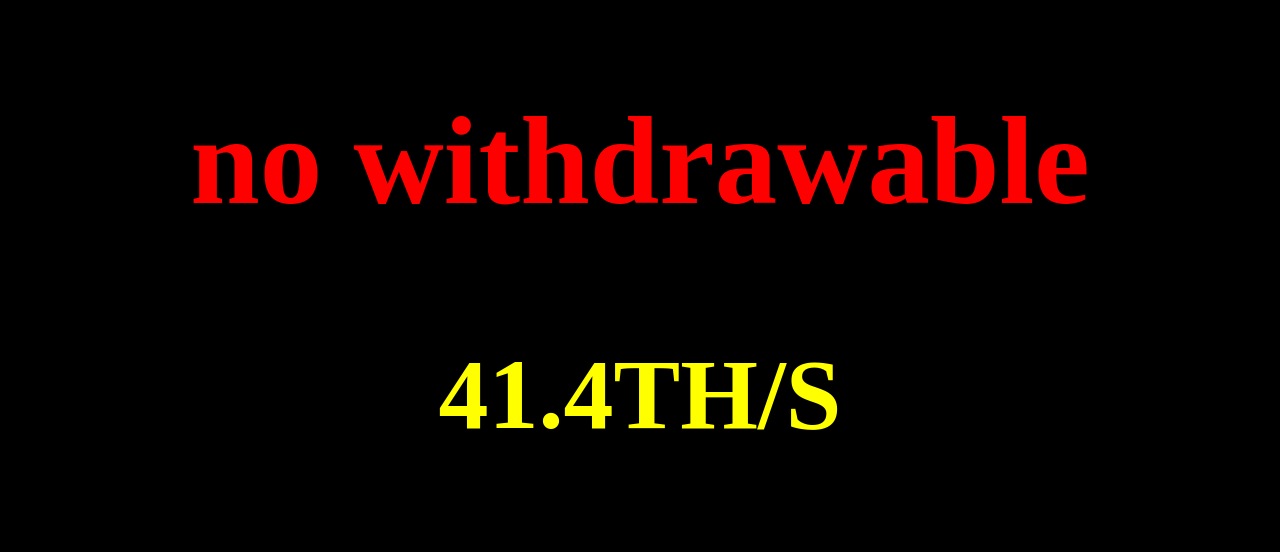
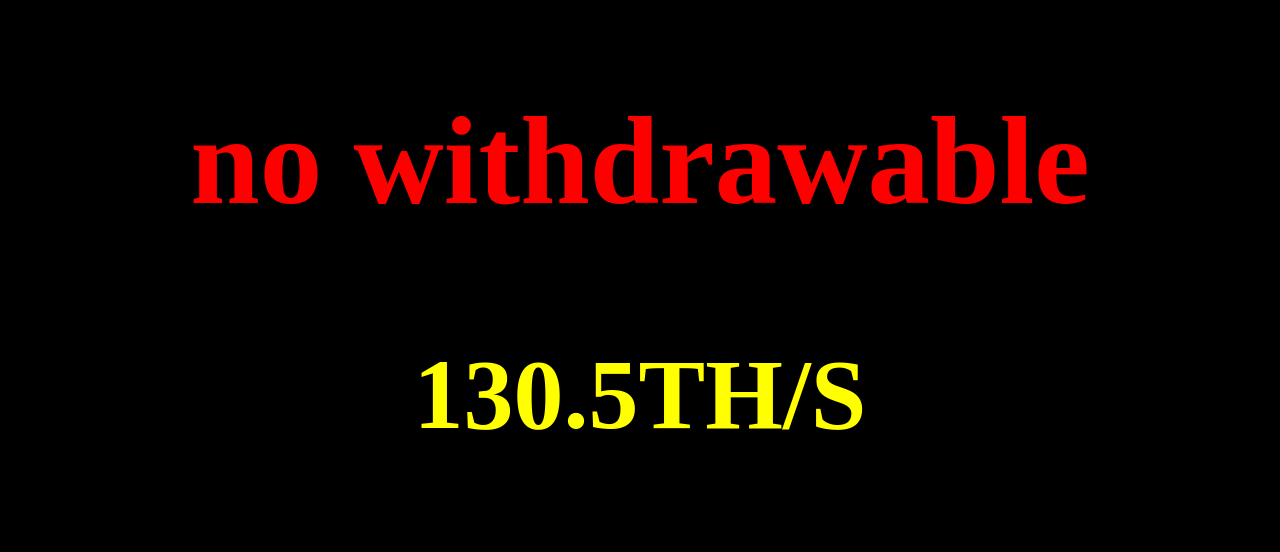
Before and after one commit to Starfier/MN, a plain HTML site: page index.html in a window 1280 px wide. Shown: the part 610-1162 px from the top of the page. Drawn offline with Linux system fonts and the light colour scheme.

Commit message:
Update index.html

```diff
--- a/index.html
+++ b/index.html
@@ -6,7 +6,7 @@
         <script>
             window.onload = () => {
             const DB = new Date('2024-02-12T15:00:00.998Z');
-            const Minernumber = 46;
+            const Minernumber = 145;
             setInterval(() => {
                 var DN = new Date()
                 var differencenow = (DN - DB)/1000;
```
